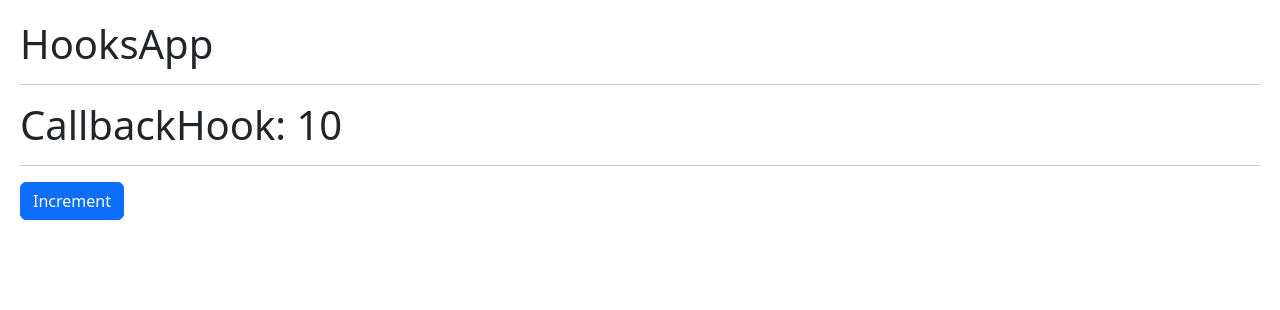
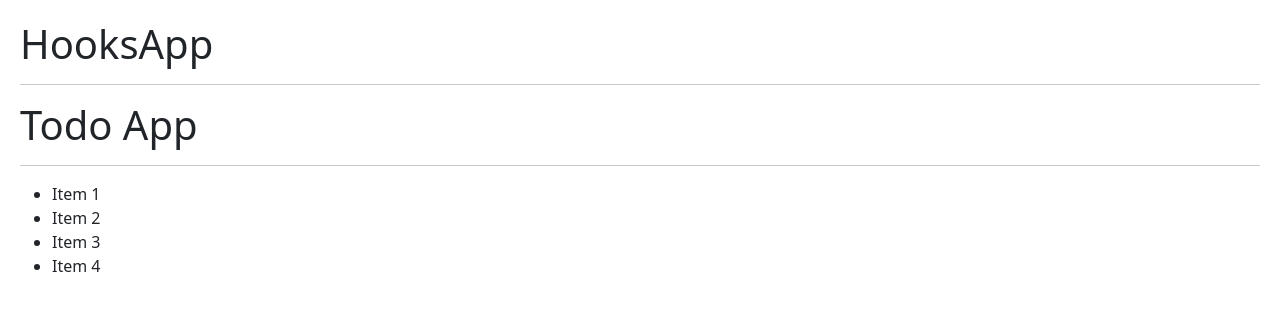
Before and after one commit to EdsonJSF/react-hooks-app, a React (Vite) app: page / in a window 1280 px wide. Shown: the top 310 px of the page. Built offline with nearby package versions, Linux system fonts and the light colour scheme.

Commit message:
Feat: Todo list example

```diff
--- /dev/null
+++ b/src/08-useReducer/TodoApp.jsx
@@ -0,0 +1,35 @@
+import { useReducer } from "react";
+import { todoReducer } from "./todoReducer";
+
+const initialState = [
+  {
+    id: new Date().getTime(),
+    title: "Recolectar la piedra del Alma",
+    body: "Buscarla y guardarla",
+    done: false,
+  },
+  {
+    id: new Date().getTime() + 1,
+    title: "Recolectar la piedra del Poder",
+    body: "Buscarla y guardarla",
+    done: false,
+  },
+];
+
+export const TodoApp = () => {
+  const [todo, dispatchTodo] = useReducer(todoReducer, initialState);
+
+  return (
+    <>
+      <h1>Todo App</h1>
+      <hr />
+
+      <ul>
+        <li>Item 1</li>
+        <li>Item 2</li>
+        <li>Item 3</li>
+        <li>Item 4</li>
+      </ul>
+    </>
+  );
+};
--- /dev/null
+++ b/src/08-useReducer/todoReducer.js
@@ -0,0 +1,7 @@
+export const todoReducer = (initialState = [], action = {}) => {
+  if (action.type === "[TODO] Add todo") {
+    return [...initialState];
+  }
+
+  return [...initialState];
+};
--- a/src/components/HooksApp.jsx
+++ b/src/components/HooksApp.jsx
@@ -1,6 +1,4 @@
-import { CallbackHook } from "../06-memo/CallbackHook";
-
-import "../08-useReducer/intro-reducer";
+import { TodoApp } from "../08-useReducer/TodoApp";
 
 export const HooksApp = () => {
   return (
@@ -9,7 +7,7 @@ export const HooksApp = () => {
 
       <hr />
 
-      <CallbackHook />
+      <TodoApp />
     </>
   );
 };
```
